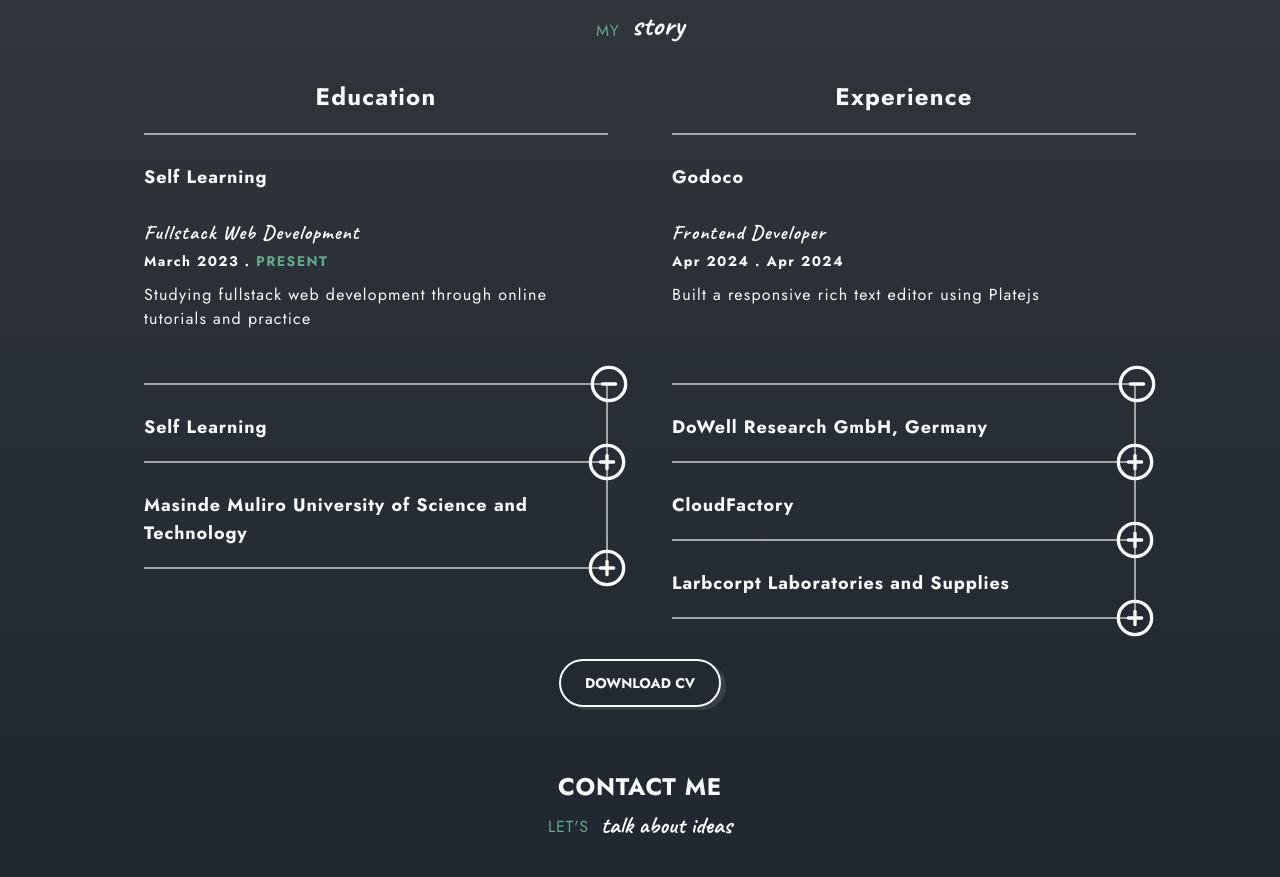
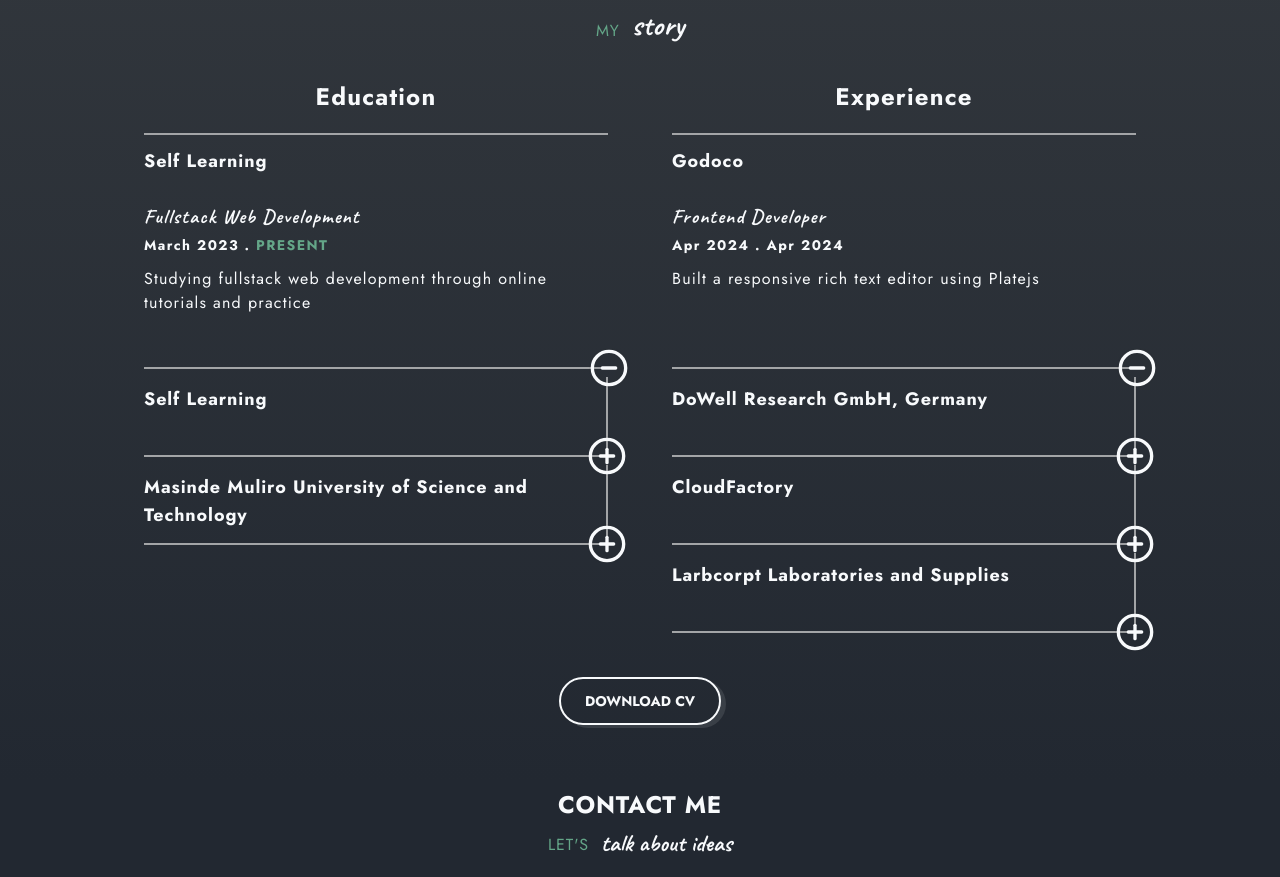
Before and after one commit to johnpatrick254/portfolio-v2, a Next.js app: page / in a window 1280 px wide. Shown: the part 6062-6939 px from the top of the page. Built offline with nearby package versions, Linux system fonts and the light colour scheme.

Commit message:
fix: add transition for resume cards

```diff
--- a/src/components/resume/resumecard.tsx
+++ b/src/components/resume/resumecard.tsx
@@ -24,10 +24,10 @@ export default function ResumeCard({
   const [show, setShow] = useState(index === 0 ? true : false);
   return (
     <div
-      className={`relative h-20 pt-7  ${show ? "h-[250px]" : "h-max"} w-full  border-b-2 pb-5 text-2xl tracking-wider transition-all duration-200  ease-in-out ${index !== 0 ? "border-r-2" : ""} border-card-foreground dark:border-[#a3a5a7]`}
+      className={`relative flex flex-col pr-1 h-20 my-1 py-2 ${show ? "h-[230px]" : ""} w-full  border-b-2  text-2xl tracking-wider transition-all duration-200  ease-in-out ${index !== 0 ? "border-r-2" : ""} border-card-foreground dark:border-[#a3a5a7]`}
     >
       <p
-        className="cursor-pointer text-lg font-bold tracking-wider"
+        className="cursor-pointer text-lg text-left font-bold tracking-wider"
         onClick={() => setShow(!show)}
       >
         {institute}
```
